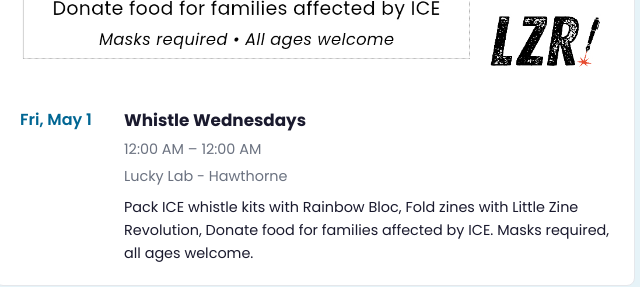
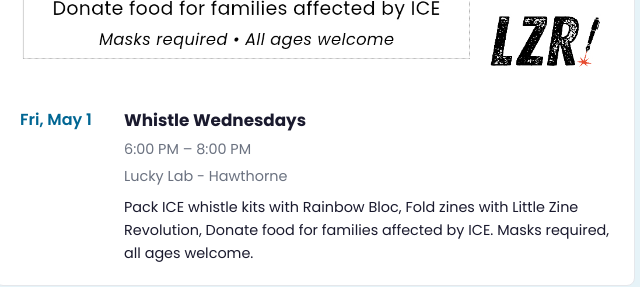
Before and after one commit to mishraclark/rainbow-bloc-site, an Astro site: page / in a window 1280 px wide. Shown: the part 1360-1647 px from the top of the page, 325-965 px from the left. Built offline with nearby package versions, Linux system fonts and the light colour scheme; Astro itself is replaced by a stand-in of ours.

Commit message:
Update Events “2026-05-10-whistle-wednesdays”

```diff
--- a/src/content/events/2026-05-10-whistle-wednesdays.md
+++ b/src/content/events/2026-05-10-whistle-wednesdays.md
@@ -1,7 +1,7 @@
 ---
 name: Whistle Wednesdays
-start: 2026-05-01T00:00:00.000-07:00
-end: 2026-05-31T00:00:00.000-07:00
+start: 2026-05-01T18:00:00.000-07:00
+end: 2026-05-31T20:00:00.000-07:00
 location: Lucky Lab - Hawthorne
 address: 915 SE Hawthorne Blvd Portland, OR
 link: ''
```
